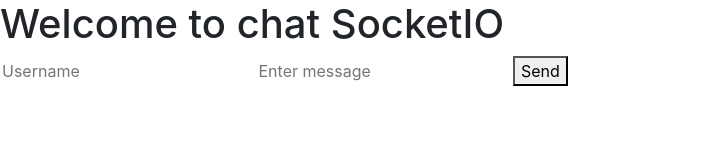
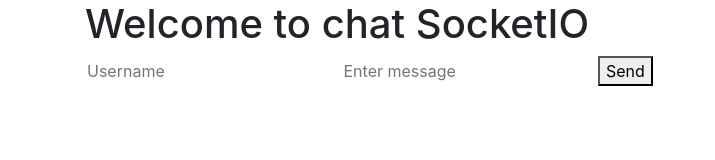
Before and after one commit to akshatpoddar/NodeJS-Socket-Chat-WebApp, a website: page static/index.html in a window 1280 px wide. Shown: the whole page, without its empty margins (0-715 px from the left). Drawn offline with nearby package versions, Linux system fonts and the light colour scheme; no server answers.

Commit message:
changed css

```diff
--- a/app.js
+++ b/app.js
@@ -6,7 +6,7 @@
 app.use(express.static('static'));
 
 http.listen(5050, ()=> {
-	console.log("Server running ... ")
+	console.log("Server running... ")
 });
 
 io.on('connection',socket=>{
--- a/static/index.html
+++ b/static/index.html
@@ -13,9 +13,8 @@
 
 <body>
 
-    <h1>Welcome to chat SocketIO</h1>
-
-    <div id="screen">
+    <div class="container">
+        <h1>Welcome to chat SocketIO</h1>
         <div id="chat">
             <div id="output">
             </div>
@@ -28,6 +27,8 @@
             <button id="send">Send</button>
         </div>
     </div>
+
+
     <script src="https://code.jquery.com/jquery-3.3.1.slim.min.js" integrity="sha384-q8i/X+965DzO0rT7abK41JStQIAqVgRVzpbzo5smXKp4YfRvH+8abtTE1Pi6jizo" crossorigin="anonymous"></script>
     <script src="https://cdn.jsdelivr.net/npm/popper.js@1.14.7/dist/umd/popper.min.js" integrity="sha384-UO2eT0CpHqdSJQ6hJty5KVphtPhzWj9WO1clHTMGa3JDZwrnQq4sF86dIHNDz0W1" crossorigin="anonymous"></script>
     <script src="https://cdn.jsdelivr.net/npm/bootstrap@4.3.1/dist/js/bootstrap.min.js" integrity="sha384-JjSmVgyd0p3pXB1rRibZUAYoIIy6OrQ6VrjIEaFf/nJGzIxFDsf4x0xIM+B07jRM" crossorigin="anonymous"></script>
```
